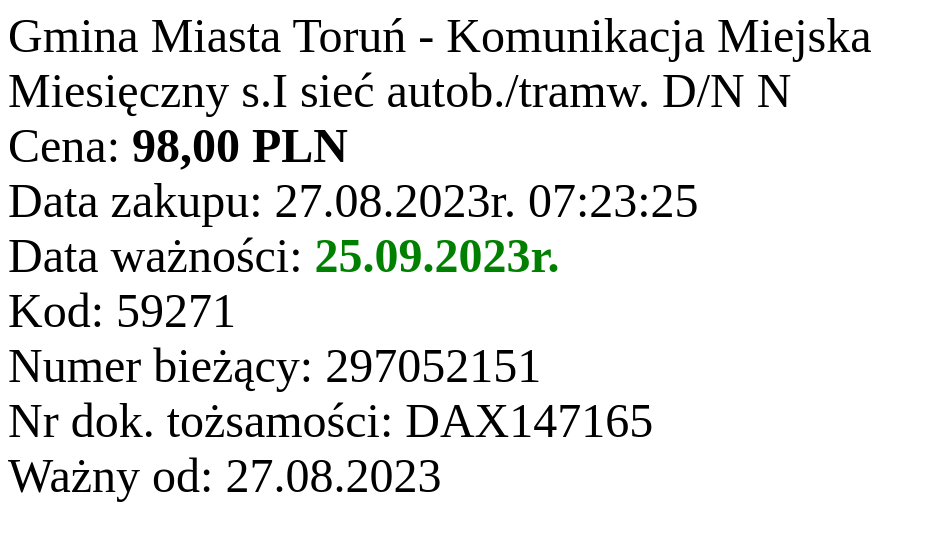
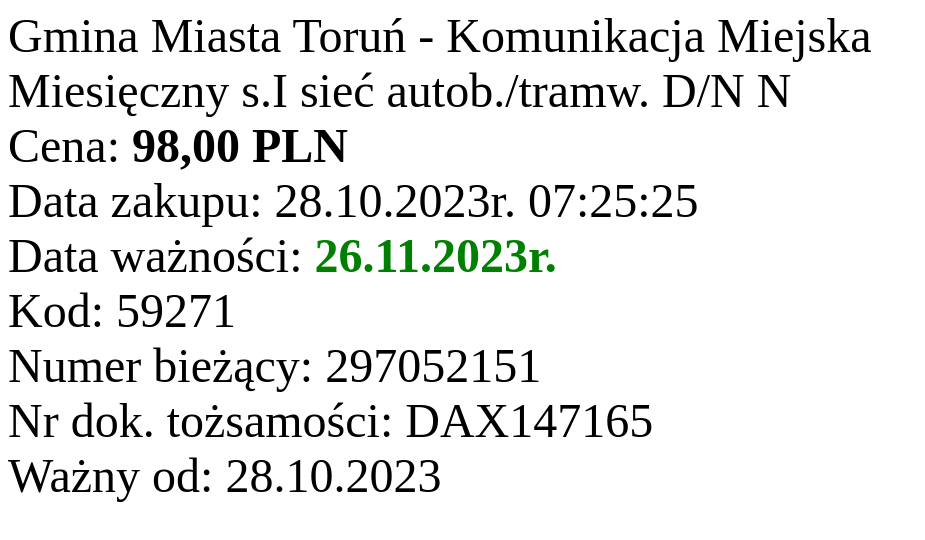
Before and after one commit to ebilet/sgtw-V-id-27y4nrkoTNorkpTqHdpNi-2F4IwFZswfZ874oTaI5QUpqjap9oo4-2ByNOERyxrs2dsTfb, a plain HTML site: page index.html in a window 1280 px wide. Shown: the whole page, without its empty margins (0-925 px from the left). Drawn offline with Linux system fonts and the light colour scheme.

Commit message:
Update index.html

```diff
--- a/index.html
+++ b/index.html
@@ -2,5 +2,5 @@
 <!-- saved from url=(0103)https://mobilet.pl/sgtw/V?id=%27y4nrkoTNorkpTqHdpNi%2F4IwFZswfZ874oTaI5QUpqjap9oo4%2ByNOERyxrs2irEmj%27 -->
 <html class=" qyzyzkc idc0_347"><head><meta http-equiv="Content-Type" content="text/html; charset=UTF-8"><style>body {transition: opacity ease-in 0.2s; }
 body[unresolved] {opacity: 0; display: block; overflow: hidden; position: relative; }
-</style></head><body style="font-size:3em">Gmina Miasta Toruń - Komunikacja Miejska<br>Miesięczny s.I sieć autob./tramw. D/N N<br>Cena: <b>98,00 PLN</b><br>Data zakupu: 27.08.2023r. 07:23:25<br>Data ważności: <b style="color:green;">25.09.2023r.</b><br>Kod: 59271<br>Numer bieżący: 297052151<br>Nr dok. tożsamości: DAX147165<br>Ważny od: 27.08.2023<br>
+</style></head><body style="font-size:3em">Gmina Miasta Toruń - Komunikacja Miejska<br>Miesięczny s.I sieć autob./tramw. D/N N<br>Cena: <b>98,00 PLN</b><br>Data zakupu: 28.10.2023r. 07:25:25<br>Data ważności: <b style="color:green;">26.11.2023r.</b><br>Kod: 59271<br>Numer bieżący: 297052151<br>Nr dok. tożsamości: DAX147165<br>Ważny od: 28.10.2023<br>
 </body></html>
```
